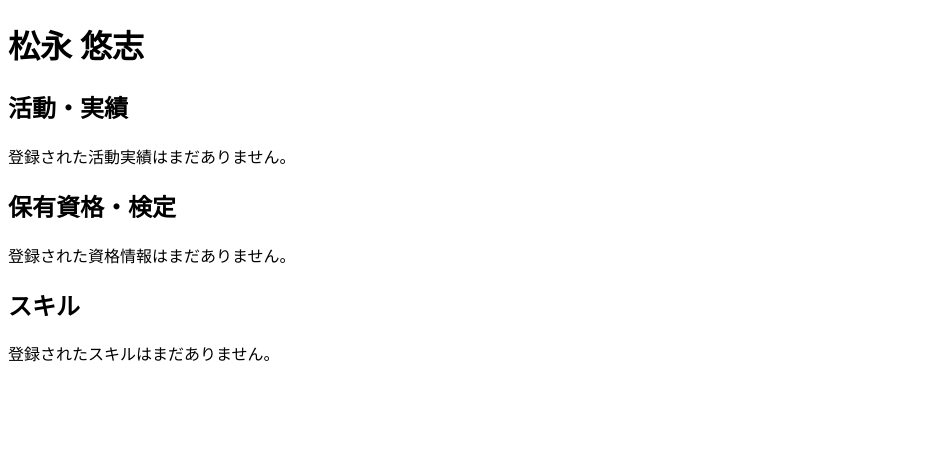
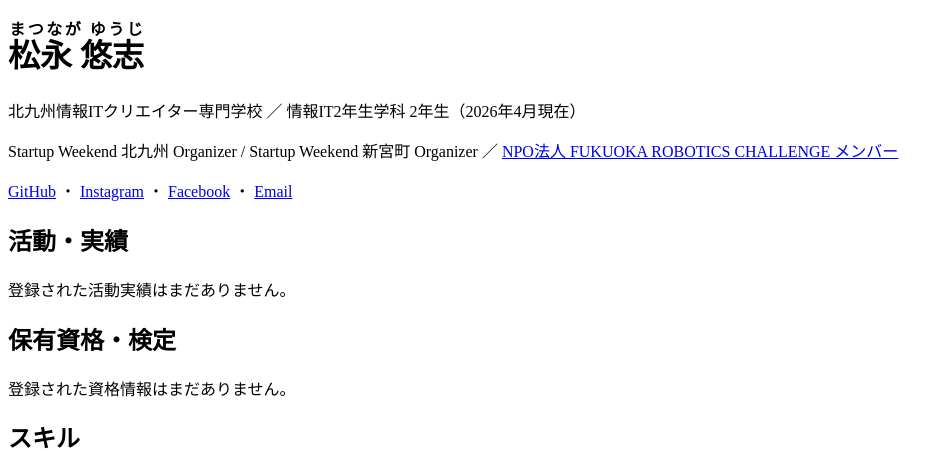
Before and after one commit to Ma2naga190330/introduction-django, a Django app: page / in a window 1280 px wide. Shown: the top 451 px of the page, without its empty margins (0-952 px from the left). Run offline with Django 5.2, Linux system fonts and the light colour scheme; data that the repository does not hold is empty.

Commit message:
feat: プロフィールヘッダーの固定表示内容とicon表示を追加
設計書§3の「テンプレートの固定値として書く」方針に従い、氏名・学校情報・
所属団体・SNSリンクを profile.html に直書きした。あわせて Activity /
Certification の icon フィールドがどこにも表示されていなかったため、
各一覧の項目に icon ラベルを追加して表示した。

```diff
--- a/portfolio/templates/portfolio/profile.html
+++ b/portfolio/templates/portfolio/profile.html
@@ -1,7 +1,20 @@
 {% extends "base.html" %}
 {% block title %}松永 悠志 | Portfolio{% endblock %}
 {% block content %}
-<h1>松永 悠志</h1>
+<header>
+  <h1><ruby>松永 悠志<rt>まつなが ゆうじ</rt></ruby></h1>
+  <p>北九州情報ITクリエイター専門学校 ／ 情報IT2年生学科 2年生（2026年4月現在）</p>
+  <p>
+    Startup Weekend 北九州 Organizer / Startup Weekend 新宮町 Organizer ／
+    <a href="https://fukuokarc.org/" target="_blank">NPO法人 FUKUOKA ROBOTICS CHALLENGE メンバー</a>
+  </p>
+  <p>
+    <a href="https://github.com/Ma2naga190330" target="_blank">GitHub</a> ・
+    <a href="https://www.instagram.com/MATSUNAGA_YUUJi" target="_blank">Instagram</a> ・
+    <a href="https://www.facebook.com/share/1G76EKcM5P/" target="_blank">Facebook</a> ・
+    <a href="mailto:ktq2590310@stu.o-hara.ac.jp" target="_blank">Email</a>
+  </p>
+</header>
 
 <section>
   <h2>活動・実績</h2>
@@ -9,6 +22,7 @@
     <ul>
       {% for activity in activities %}
         <li>
+          <span class="icon">{{ activity.icon }}</span>
           {{ activity.title }}
           {% for tag in activity.tags.all %}<span class="tag">{{ tag.name }}</span>{% endfor %}
         </li>
@@ -24,7 +38,7 @@
   {% if certifications %}
     <ul>
       {% for certification in certifications %}
-        <li>{{ certification.title }}</li>
+        <li><span class="icon">{{ certification.icon }}</span> {{ certification.title }}</li>
       {% endfor %}
     </ul>
   {% else %}
```
